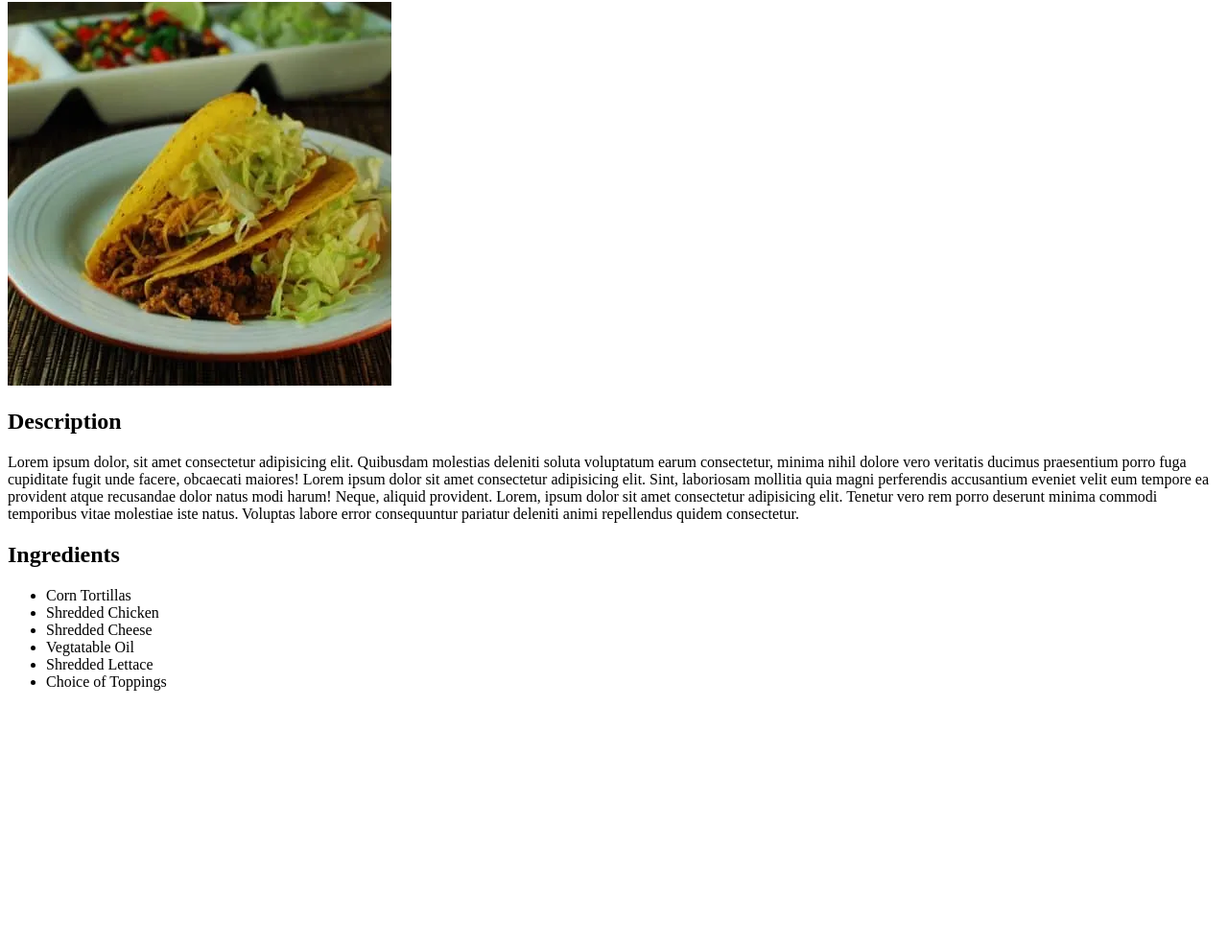
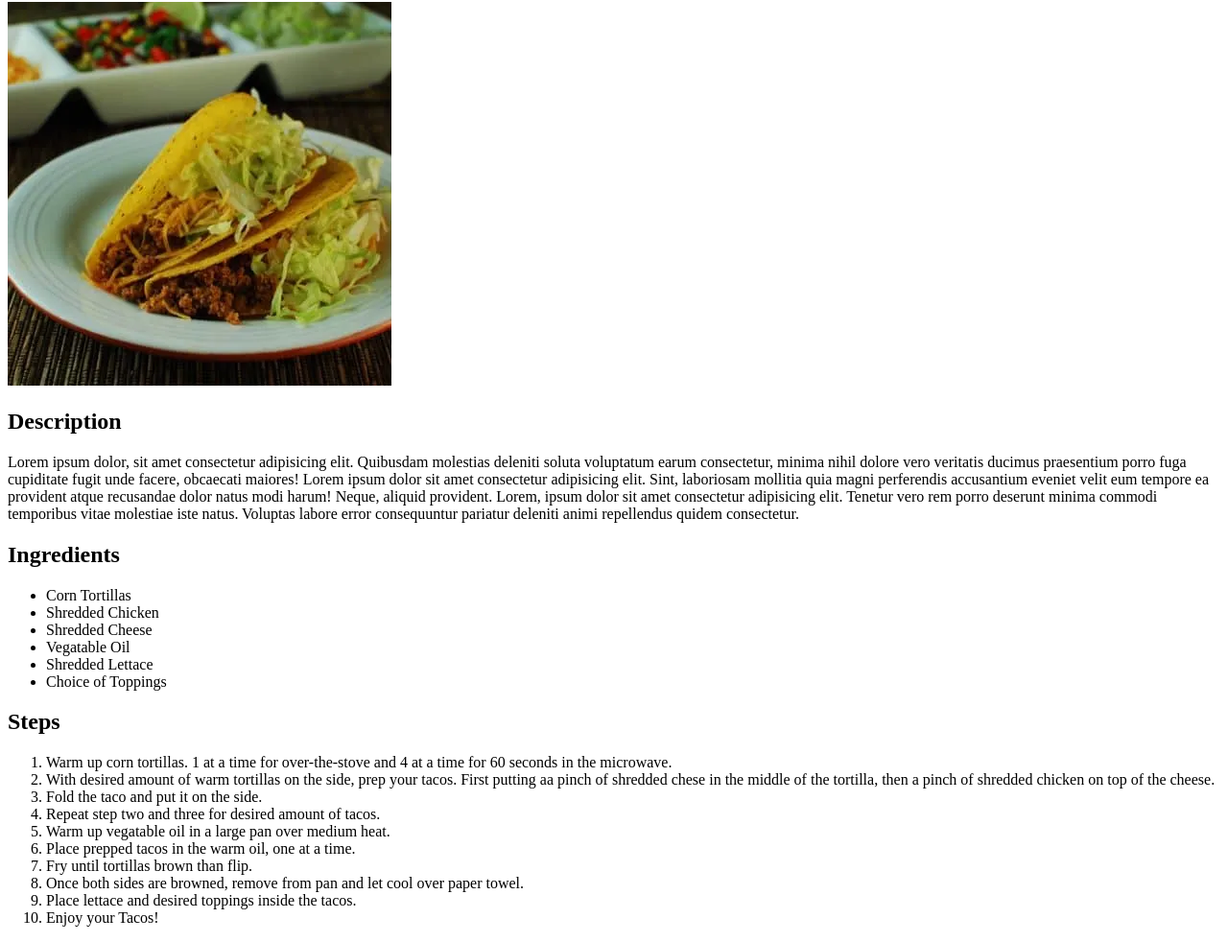
Before and after one commit to Kawasakininja17/odin-recipes, a plain HTML site: page recipes/hard-tacos.html in a window 1280 px wide. Shown: the part 78-1060 px from the top of the page at 96% size. Before the commit the page ends 814 px from the top, so only its background shows below. Drawn offline with Linux system fonts and the light colour scheme.

Commit message:
Add steps to the recipe

```diff
--- a/recipes/hard-tacos.html
+++ b/recipes/hard-tacos.html
@@ -20,9 +20,24 @@
         <li>Corn Tortillas</li>
         <li>Shredded Chicken</li>
         <li>Shredded Cheese</li>
-        <li>Vegtatable Oil</li>
+        <li>Vegatable Oil</li>
         <li>Shredded Lettace</li>
         <li>Choice of Toppings</li>
     </ul>
+
+    <h2>Steps</h2>
+    <ol>
+        <li>Warm up corn tortillas. 1 at a time for over-the-stove and 4 at a time for 60 seconds in the microwave.</li>
+        <li>With desired amount of warm tortillas on the side, prep your tacos. First putting aa pinch of shredded chese in the middle of the tortilla, then a pinch of shredded chicken on top of the cheese. </li>
+        <li>Fold the taco and put it on the side.</li>
+        <li>Repeat step two and three for desired amount of tacos.</li>
+        <li>Warm up vegatable oil in a large pan over medium heat.</li>
+        <li>Place prepped tacos in the warm oil, one at a time.</li>
+        <li>Fry until tortillas brown than flip.</li>
+        <li>Once both sides are browned, remove from pan and let cool over paper towel.</li>
+        <li>Place lettace and desired toppings inside the tacos.</li>
+        <li>Enjoy your Tacos!</li>
+    </ol>
+
 </body>
 </html>
```
